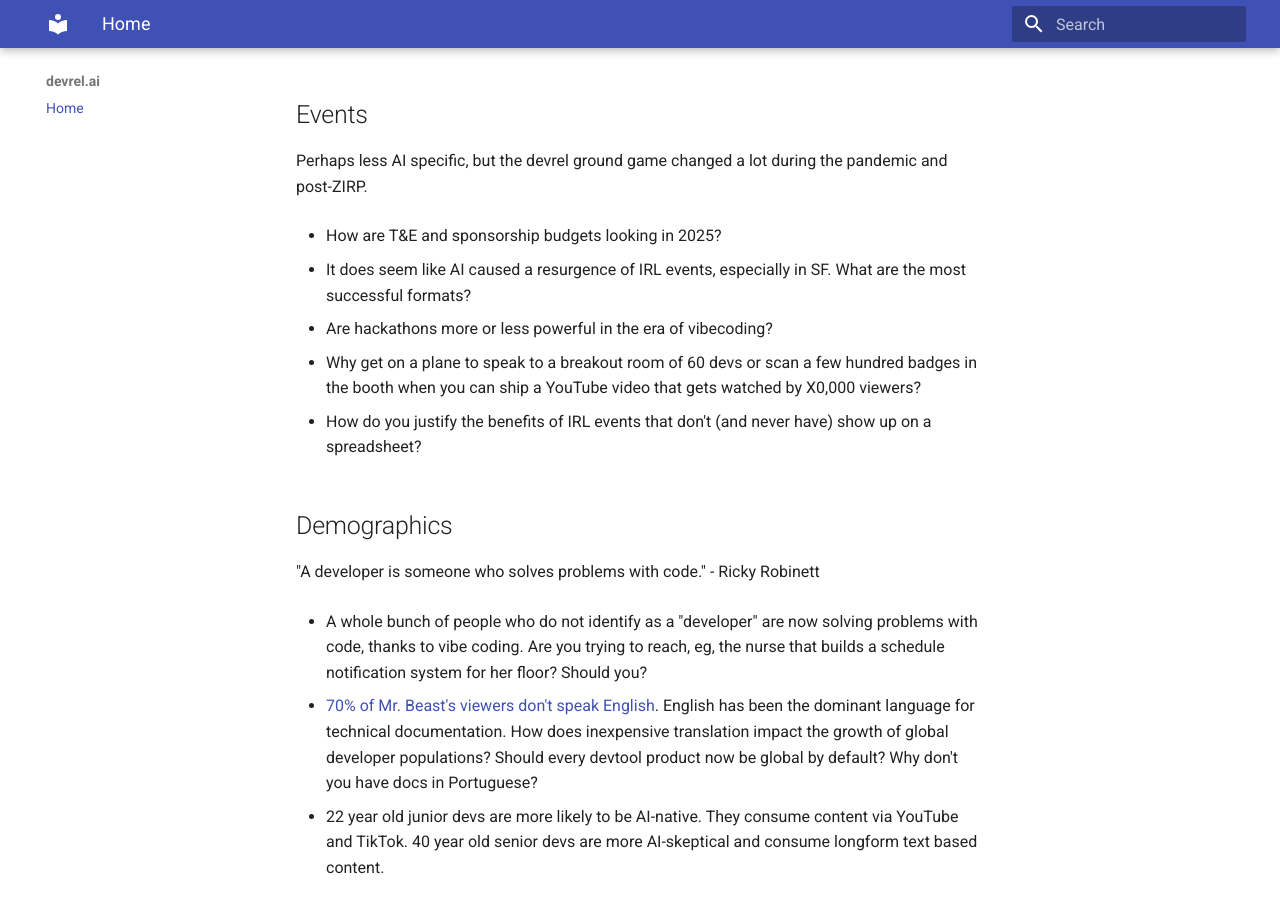
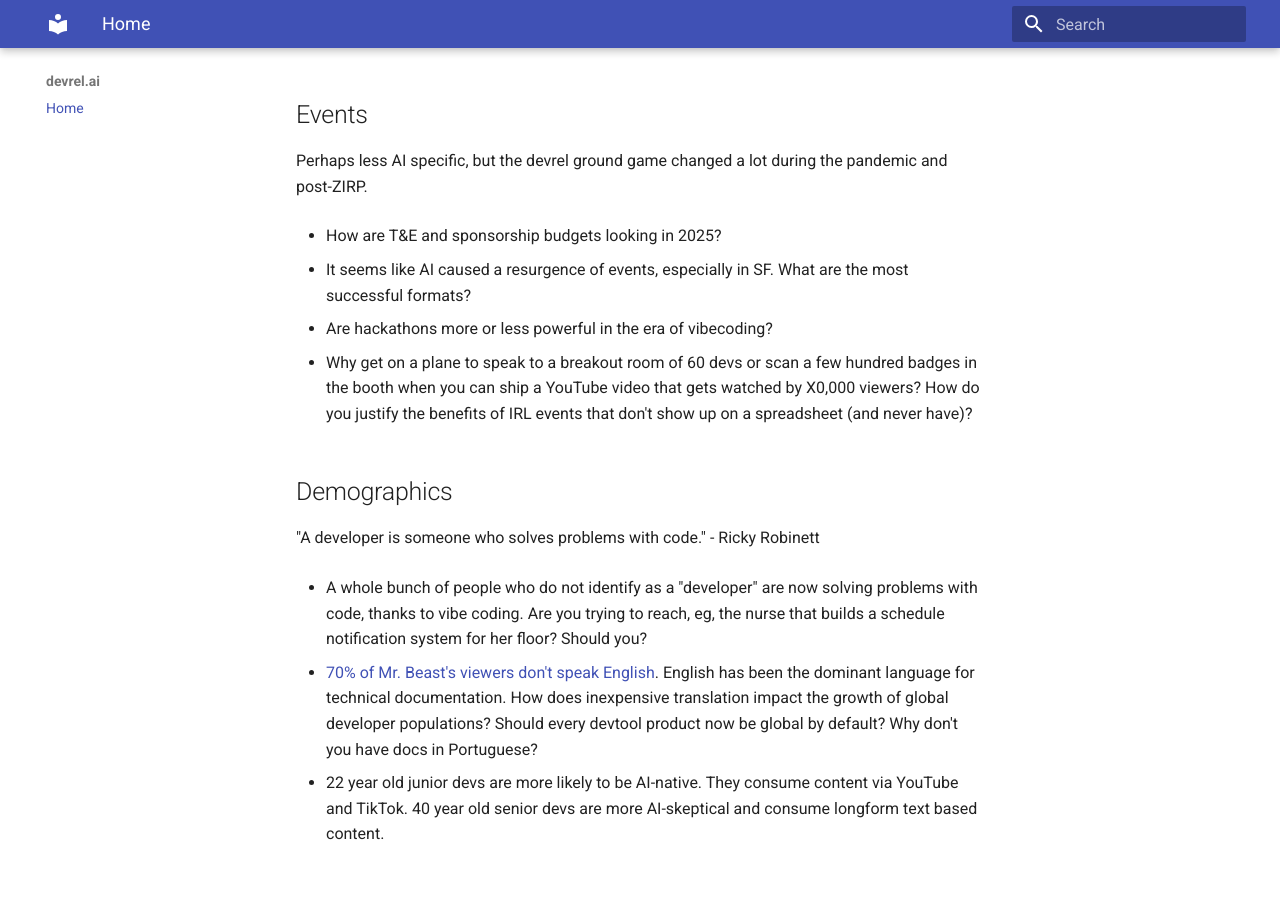
Before and after one commit to GregBaugues/devrel.ai, an MkDocs documentation site: the page built from docs/index.md, in a window 1280 px wide and 900 px high, scrolled down 2739 px. Built offline with MkDocs 1.6.1 and Material for MkDocs 9.7.7, drawn with Linux system fonts in a browser that asks for light colours.

Commit message:
Update content from DevRel.ai/Site Content (with lowercase filenames)

```diff
--- a/docs/index.md
+++ b/docs/index.md
@@ -79,13 +79,11 @@
 
 * How are T&E and sponsorship budgets looking in 2025?
 
-* It does seem like AI caused a resurgence of IRL events, especially in SF. What are the most successful formats?
+* It seems like AI caused a resurgence of events, especially in SF. What are the most successful formats?
 
 * Are hackathons more or less powerful in the era of vibecoding?
 
-* Why get on a plane to speak to a breakout room of 60 devs or scan a few hundred badges in the booth when you can ship a YouTube video that gets watched by X0,000 viewers?
-
-* How do you justify the benefits of IRL events that don't (and never have) show up on a spreadsheet?
+* Why get on a plane to speak to a breakout room of 60 devs or scan a few hundred badges in the booth when you can ship a YouTube video that gets watched by X0,000 viewers? How do you justify the benefits of IRL events that don't show up on a spreadsheet (and never have)?
 
 ## Demographics
 
```
